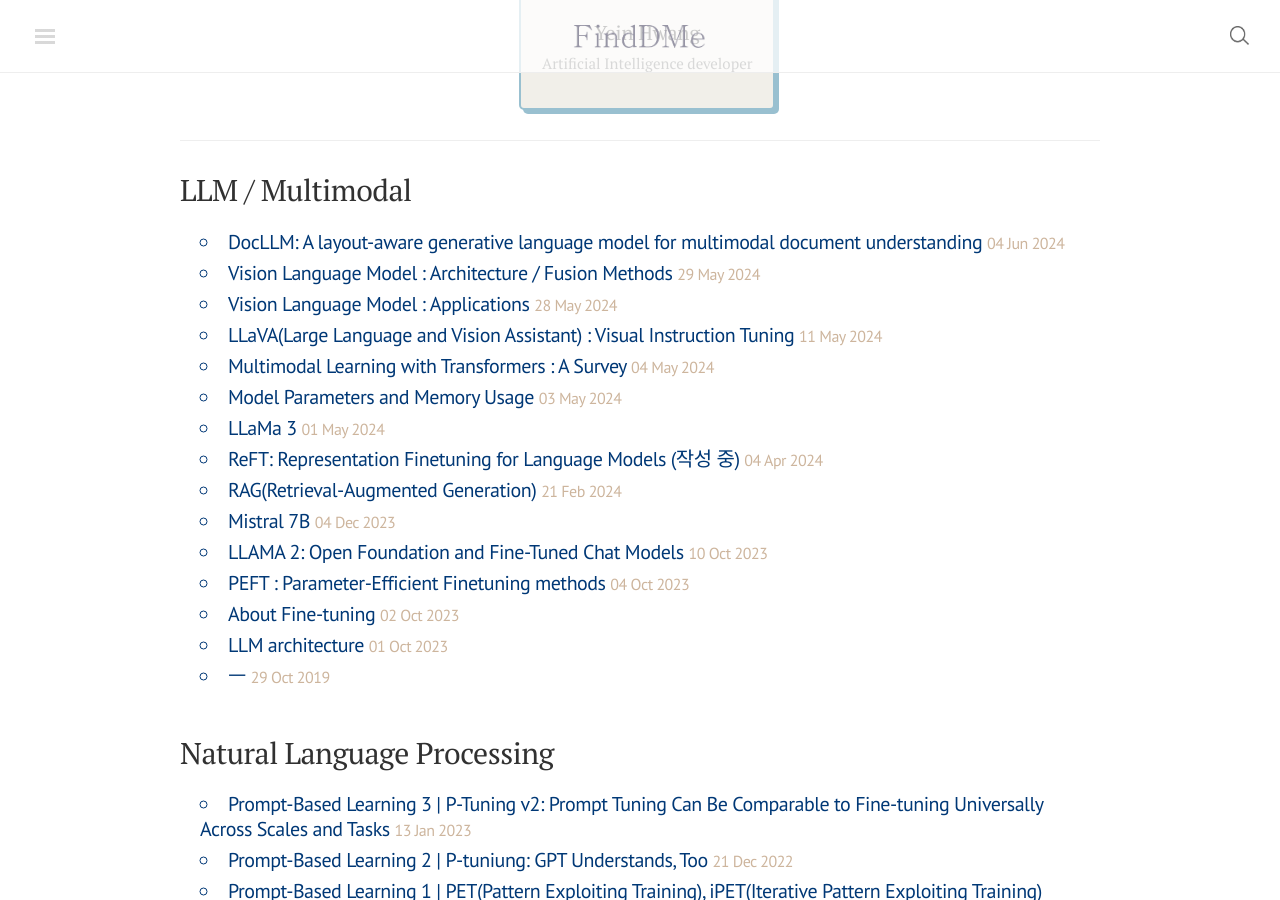
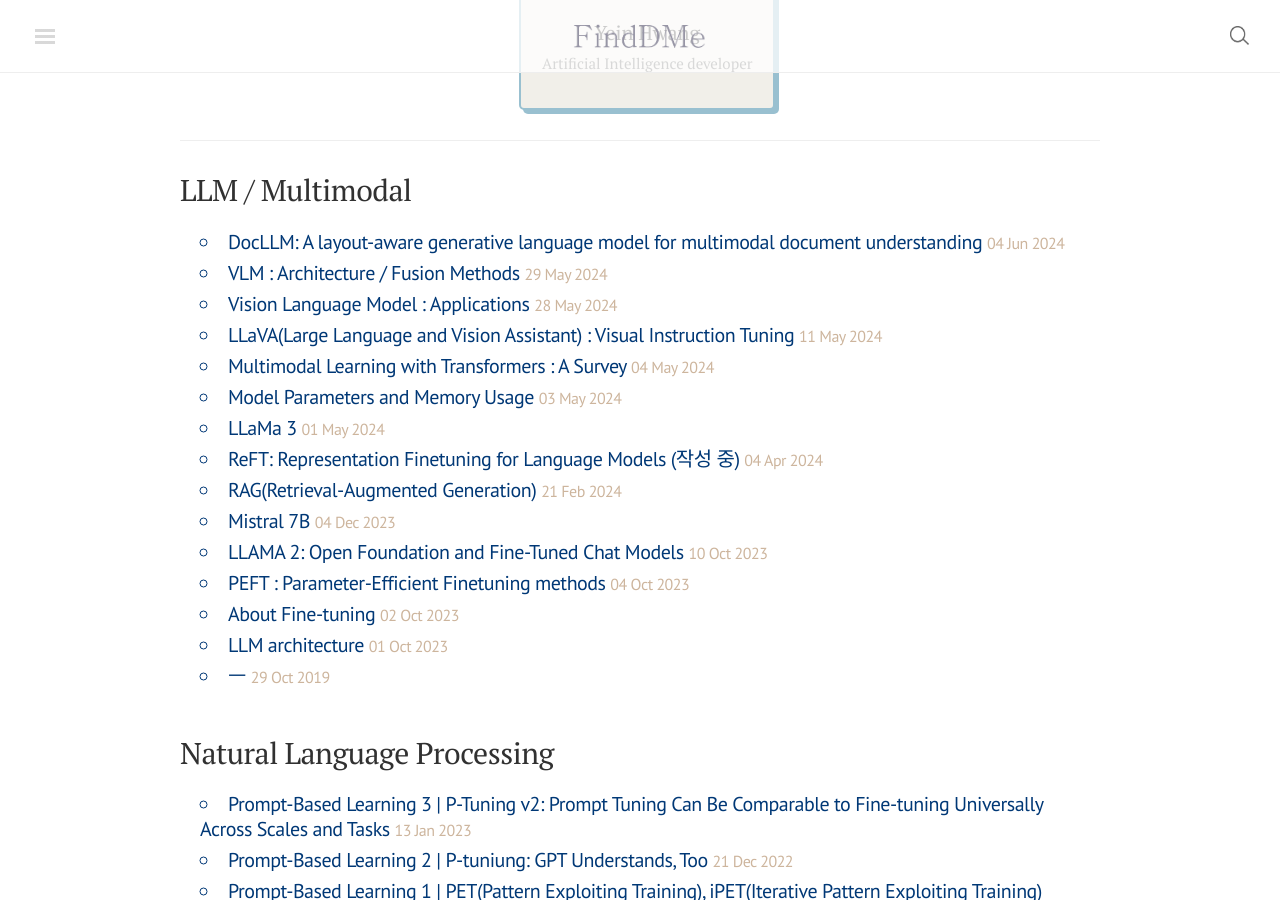
Before and after one commit to finddme/finddme.github.io, a Jekyll site: the page built from index.html, in a window 1280 px wide and 900 px high, scrolled down 350 px. Built offline with Jekyll 4.4.1, drawn with Linux system fonts in a browser that asks for light colours; nearby versions of some CDN libraries; comment, search, counter and statistics services are not loaded.

Commit message:
Update 2024-05-29-vlm_architecture.md

```diff
--- a/_posts/2024-05-29-vlm_architecture.md
+++ b/_posts/2024-05-29-vlm_architecture.md
@@ -1,5 +1,5 @@
 ---
-title: "Vision Language Model : Architecture / Fusion Methods"
+title: "VLM : Architecture / Fusion Methods"
 category: LLM / Multimodal
 tag: Multimodal
 ---
```
